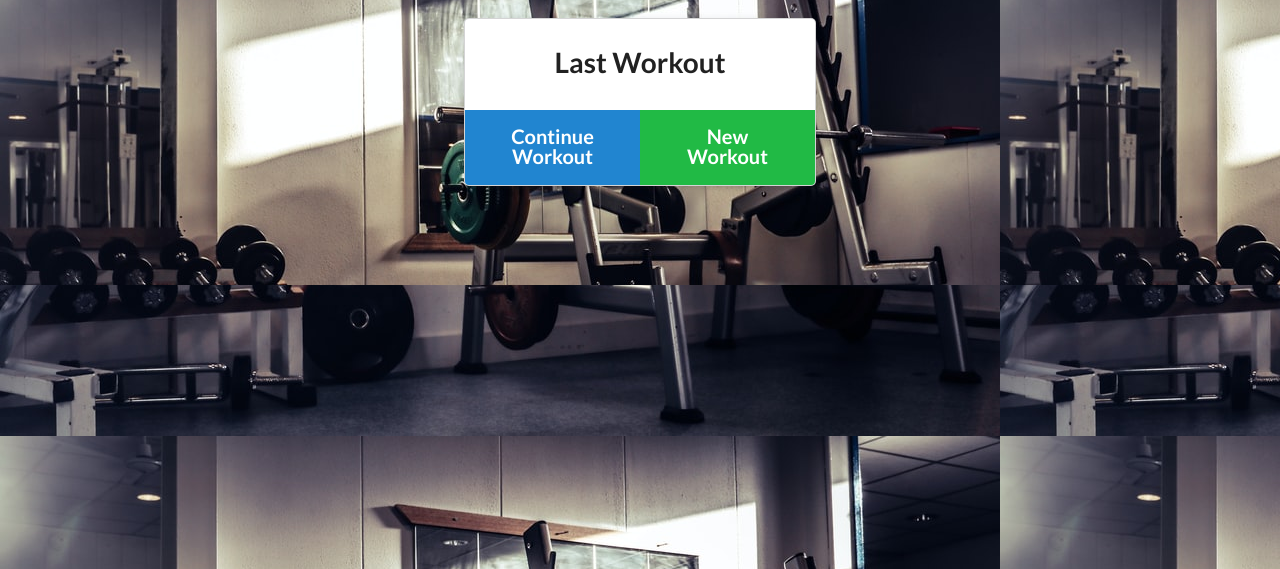
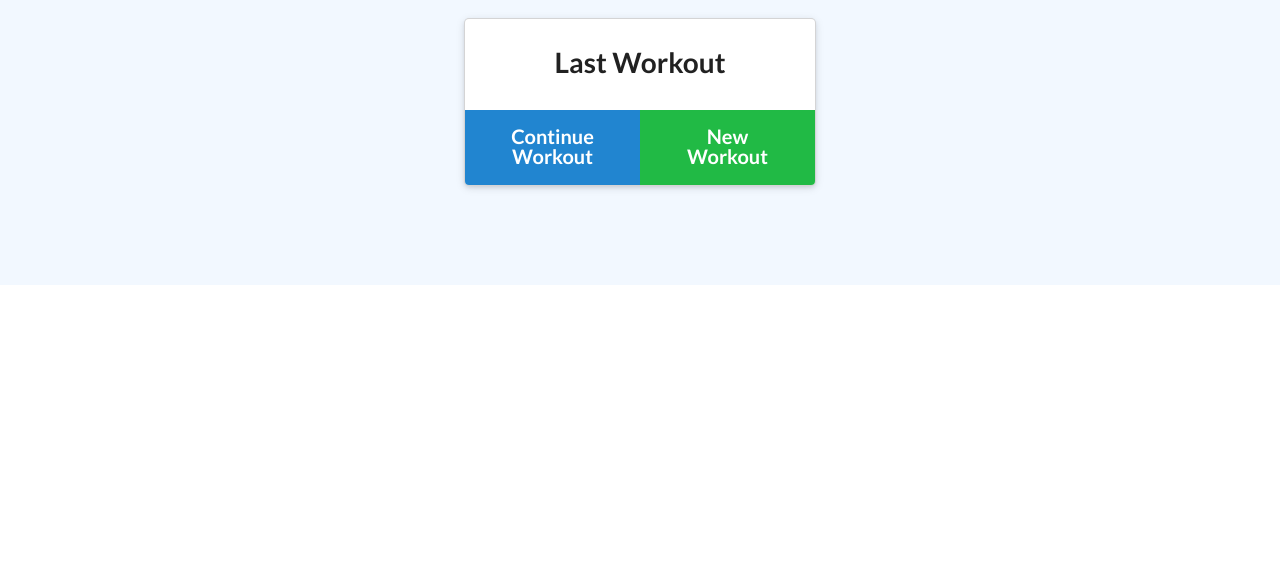
Before and after one commit to ksingh-1/17.-Fitness-Tracker, a website: page public/index.html in a window 1280 px wide. Shown: the part 231-800 px from the top of the page. Drawn offline with nearby package versions, Linux system fonts and the light colour scheme; no server answers.

Commit message:
changed background

```diff
--- a/public/style.css
+++ b/public/style.css
@@ -13,7 +13,7 @@ body,
 } */
 
 body {
-  background-image: url(../images/workoutBG1.jpg);
+  /* background-image: url(../images/workoutBG1.jpg); */
   font-family: "Segoe UI", sans-serif;
 }
 
@@ -97,8 +97,8 @@ input {
 }
 
 .wrapper {
-  background-image: url(../images/workoutBG1.jpg);
-  /* background-color: #f2f8ff; */
+  /* background-image: url(../images/workoutBG1.jpg); */
+  background-color: #f2f8ff;
   padding-bottom: 100px;
 }
 
```
